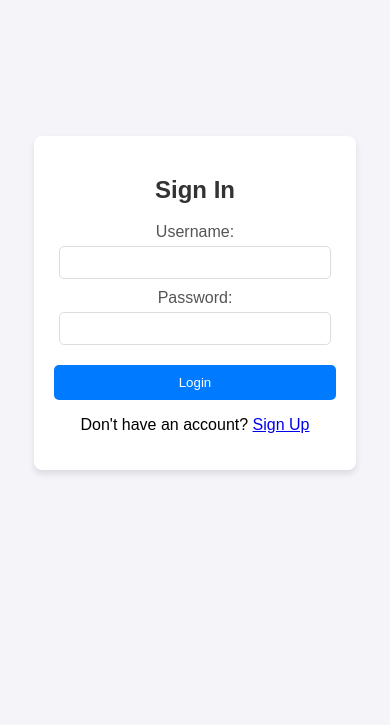
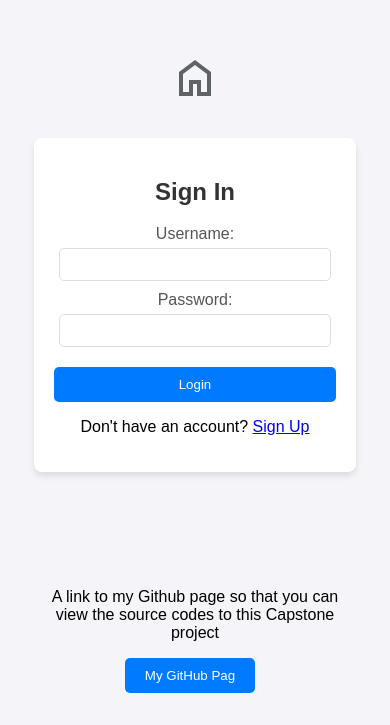
Before and after one commit to MrDolph/TaskMaster-Project, a website: page frontend/signin.html in a window 390 px wide. Shown: the part 119-844 px from the top of the page. Drawn offline with Linux system fonts and the light colour scheme.

Commit message:
Third commit

```diff
--- a/frontend/css/styles.css
+++ b/frontend/css/styles.css
@@ -9,12 +9,34 @@ body {
     background-color: #f4f4f9;
   }
 
+  .git-container{
+    position: relative;
+    display: flex;
+    margin-top: -5em;
+    flex-direction: column;
+    align-items: center;
+    justify-content: space-between;
+    gap: 2em;
+  }
+
+  .mini-nav a img{
+    width: 3em;
+    height: 3em;
+  }
+
+  .mini-nav a img:hover{
+    background-color: #007BFF;
+    transition: 2s ease;
+    border-radius: 1em;
+  }
+
   .container, .form-container {
     text-align: center;
     background: #fff;
     padding: 20px;
     border-radius: 8px;
     box-shadow: 0 4px 6px rgba(0, 0, 0, 0.1);
+    overflow: hidden;
   }
 
   h1, h2 {
@@ -57,6 +79,25 @@ body {
     width: 100%;
   }
 
+  .git{
+    position: fixed;
+    bottom: 0;
+    padding: 2em;
+    width: 80%;
+    text-align: center;
+    display: flex;
+    align-items: center;
+    justify-content: space-between;
+  }
+
+  .git p{
+    display: flex;
+    align-items: center;
+  }
+
+  .git img:hover{
+    width: 2em;
+  }
   /* Basic styling for the task container */
 .taskContainer{
   display: flex;
@@ -96,3 +137,25 @@ button {
 button:hover {
   background-color: #0056b3;
 }
+
+
+@media (max-width:768px){
+
+  .git{
+    position: fixed;
+    display: flex;
+    flex-direction: column-reverse;
+    bottom: 0;
+    padding: 2em;
+    width: 80%;
+    text-align: center;
+    display: flex;
+    align-items: center;
+    justify-content: center;
+  }
+
+  .git p img{
+    display: none;
+  }
+
+}
--- a/frontend/signin.html
+++ b/frontend/signin.html
@@ -7,6 +7,11 @@
   <link rel="stylesheet" href="css/styles.css">
 </head>
 <body>
+  <div class="git-container">
+      <div class="mini-nav">
+        <a href="index.html"><img src="img/home.svg" alt="home-icon"></a>
+      </div>
+
       <div class="form-container">
         <h2>Sign In</h2>
         <form id="signin-form">
@@ -20,6 +25,14 @@
         </form>
         <p>Don't have an account? <a href="signup.html">Sign Up</a></p>
       </div>
+
+      <div class="git">
+        <a href="https://github.com/MrDolph/TaskMaster-Project/" target="_blank">
+          <button>My GitHub Pag</button>
+        </a>
+        <p><img src="img/arrow_left.svg" alt="arrow_left-icon"> A link to my Github page so that you can view the source codes to this Capstone project</p>
+      </div>
+  </div>
   <script src="js/script.js"></script>
   <!-- <script src="js/taskmaster.js"></script> -->
   <!-- <script src="js/tasks.js"></script> -->
--- a/package.json
+++ b/package.json
@@ -4,7 +4,8 @@
   "main": "server.js",
   "scripts": {
     "start": "node server.js",
-    "dev": "nodemon server.js"
+    "dev": "nodemon server.js",
+    "build": ""
   },
   "keywords": [],
   "author": "",
--- a/server.js
+++ b/server.js
@@ -37,5 +37,5 @@ app.use((req, res) => {
 
 
 // Start server
-const PORT = process.env.PORT || 5000;
+const PORT = process.env.PORT || 3000;
 app.listen(PORT, () => console.log(`Server running on port ${PORT}`));
```
Also changed, not shown: frontend/index.html (+16 -4 lines), frontend/signup.html (+12 -0 lines), frontend/img/arrow_left.svg (added), frontend/img/fancy_f.jpg (added), frontend/img/home.svg (added), vercel.json (added), 1 other file. Lines whose indentation alone changed are shown as unchanged.
